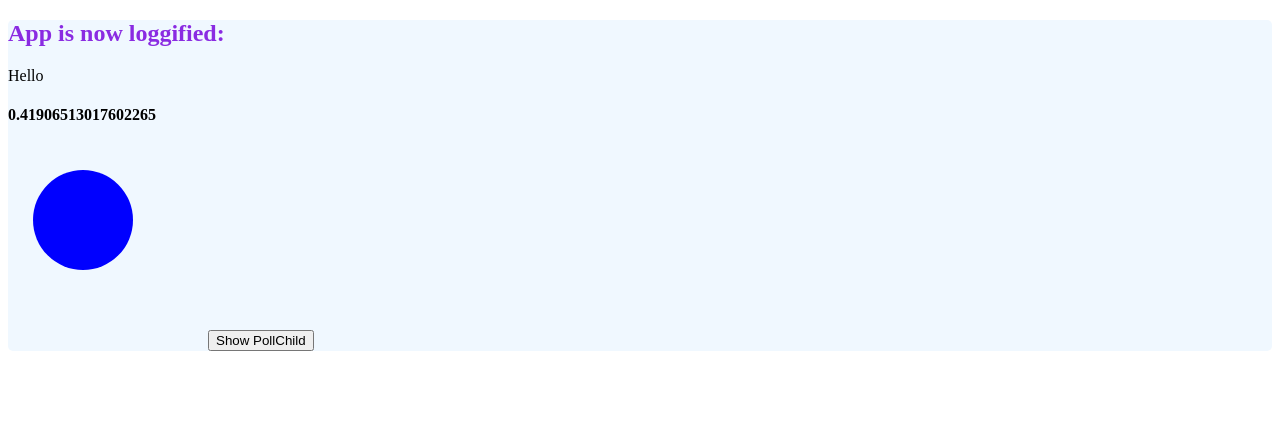
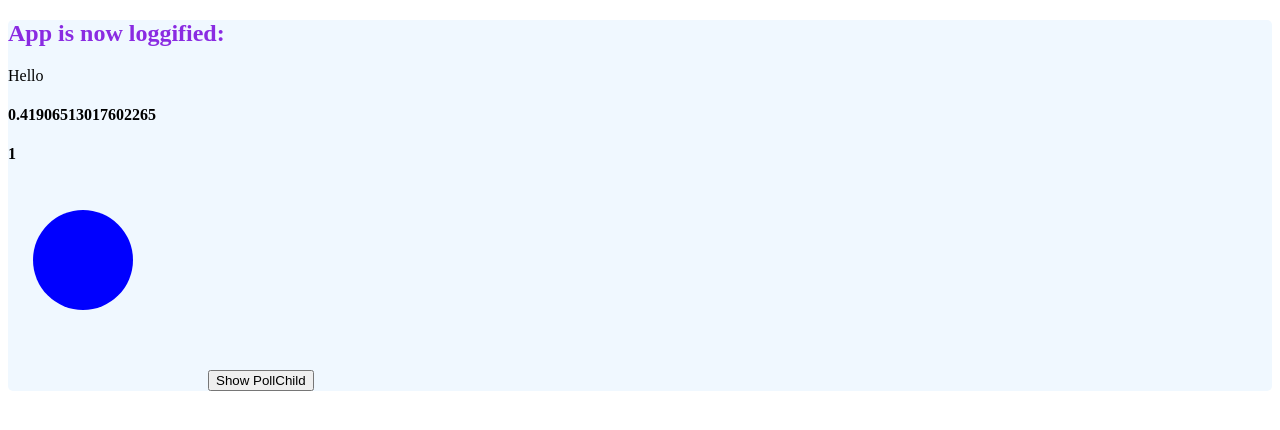
Before and after one commit to drizzersilverberg/react-lifecycles-examples, a React (Create React App) app: page / in a window 1280 px wide. Shown: the top 430 px of the page. Built offline with nearby package versions, Linux system fonts and the light colour scheme.

Commit message:
UNSAFE_componentwillreceiveprops example loggified

```diff
--- a/src/App.js
+++ b/src/App.js
@@ -6,7 +6,8 @@ class App extends Component {
   static displayName = 'App'
 
   state = {
-    data: "No Data Yet"
+    data: "No Data Yet",
+    parentPoll: "No Data Yet"
   }
 
   fetchData = () => {
@@ -24,18 +25,31 @@ class App extends Component {
 
   componentDidMount() {
     this.fetchData()
+    this.createParentPoll()
     const canvasCtx = this.refs.appCanvas.getContext('2d')
     canvasCtx.fillStyle = "blue"
     canvasCtx.arc(75, 75, 50, 0, 2 * Math.PI)
     canvasCtx.fill()
   }
 
+  createParentPoll = () => {
+    this.pollInterval = setInterval(
+      () => {
+        this.setState({
+          parentPoll: getRandomInt(1, 5)
+        })
+      },
+      1000
+    )
+  }
+
   render() {
-    let {showPollChild} = this.state
+    let {showPollChild, parentPoll, data} = this.state
     return (
       <div>
         Hello
-        <h4>{this.state.data}</h4>
+        <h4>{data}</h4>
+        <h4>{parentPoll}</h4>
         <canvas
           ref={"appCanvas"}
           height={200}
@@ -52,7 +66,13 @@ class App extends Component {
         >
           {(showPollChild) ? "Hide" : "Show"} PollChild
         </button>
-        {(showPollChild) ? <PollChild/> : null}
+        {(showPollChild) ?
+          (
+            <PollChild
+              parentPoll={parentPoll}
+            />
+          )
+        : null}
       </div>
     );
   }
@@ -89,6 +109,12 @@ class PollChild extends Component {
   }
 }
 
+function getRandomInt(min, max) {
+  min = Math.ceil(min)
+  max = Math.floor(max)
+  return Math.floor(Math.random() * (max - min + 1)) + min
+}
+
 App = loggify(App)
 PollChild = loggify(PollChild)
 
--- a/src/loggify.js
+++ b/src/loggify.js
@@ -8,7 +8,8 @@ export default function loggify(Wrapped) {
   const methodsToLog = [
     "componentWillMount",
     "componentDidMount",
-    "componentWillUnmount"
+    "componentWillUnmount",
+    "UNSAFE_componentWillReceiveProps", // UNSAFE_componentWillReceiveProps is legacy so, it replaced by static getDerivedStateFromProps(nextProps, prevState) ...
   ]
 
   methodsToLog.forEach((method) => {
@@ -18,12 +19,16 @@ export default function loggify(Wrapped) {
     Wrapped.prototype[method] = function(...args) {
       let original = originals[method]
       console.groupCollapsed(`${Wrapped.displayName} called ${method}`)
+      if (method === 'UNSAFE_componentWillReceiveProps') {
+        console.log('nextProps', args[0])
+      }
       console.groupEnd()
       if (original) {
         original = original.bind(this)
         original(...args)
       }
     }
+  })
   Wrapped.prototype.setState = function (partialState, callback) {
     console.groupCollapsed(`${Wrapped.displayName} setState`)
     console.log('partialState', partialState)
@@ -31,7 +36,6 @@ export default function loggify(Wrapped) {
     console.groupEnd()
     this.updater.enqueueSetState(this, partialState, callback, 'setState')
   }
-  })
 
   return class extends Component {
     render() {
```
Lines whose indentation alone changed are shown as unchanged.
